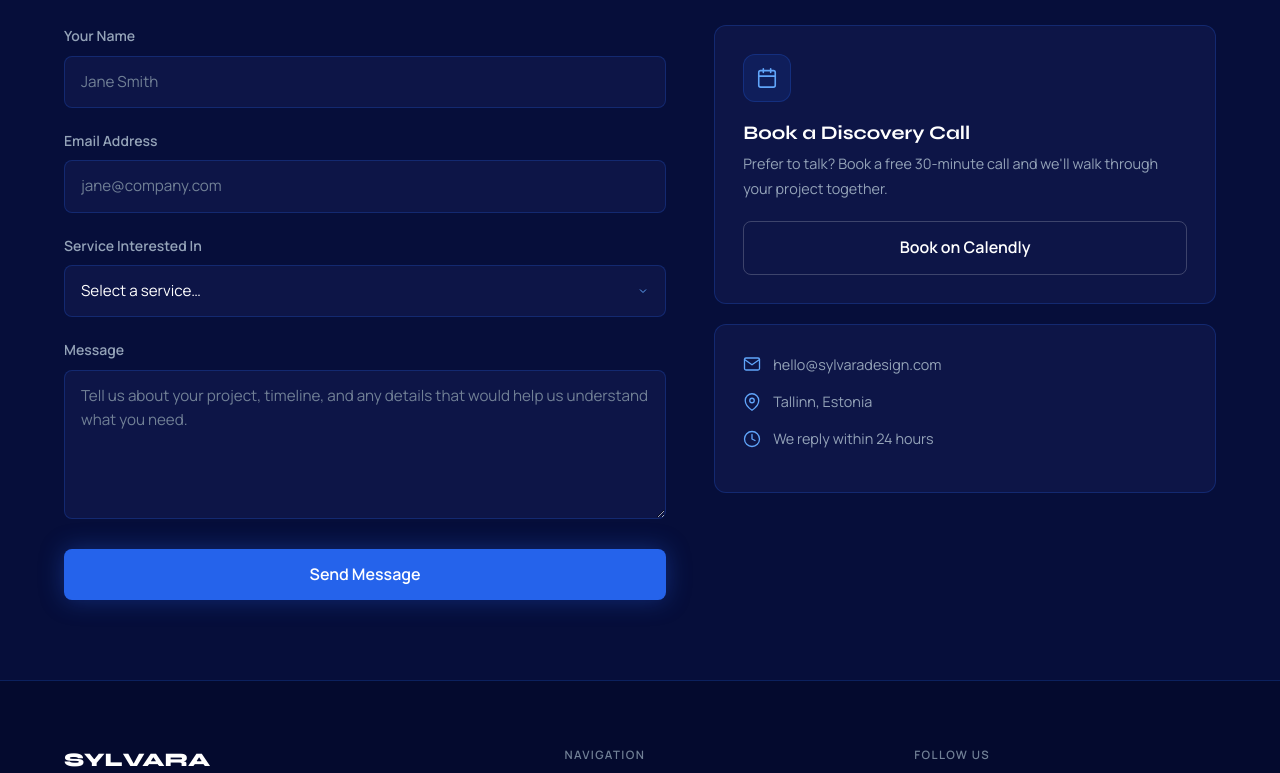
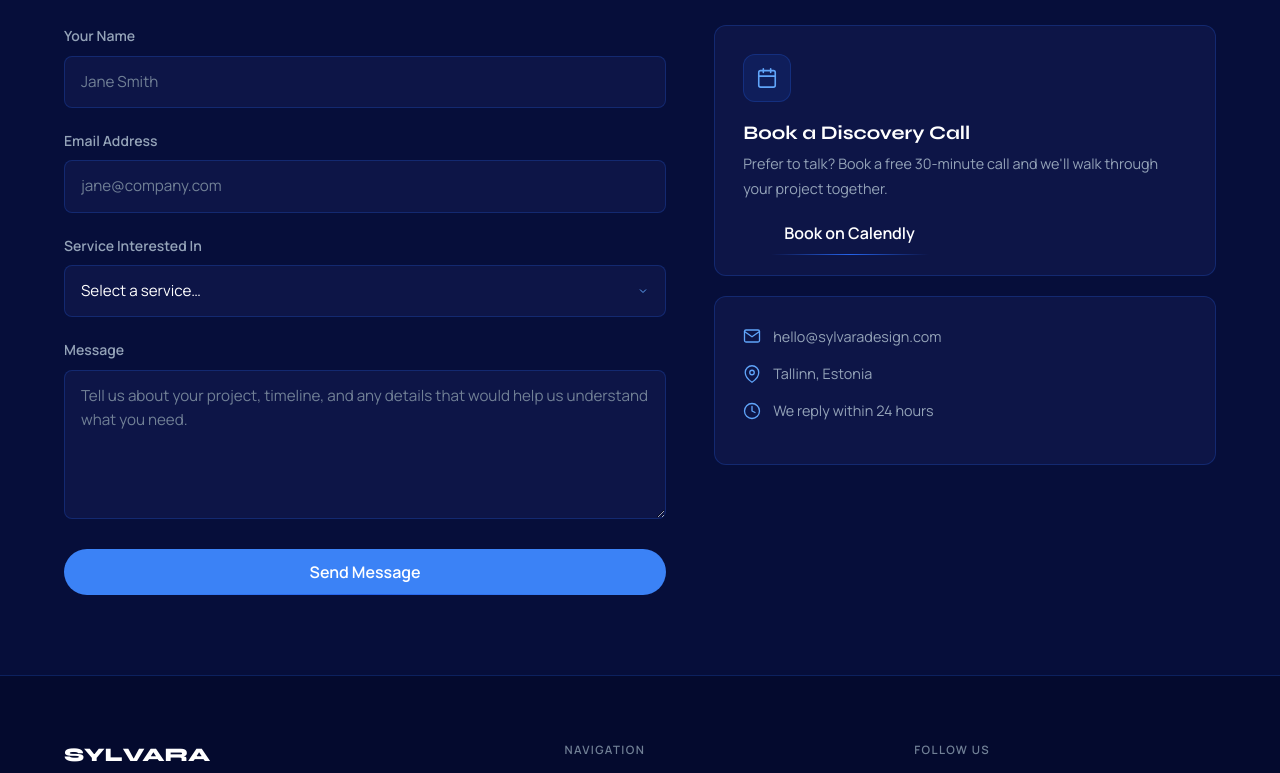
Before and after one commit to Andubanandu/sylvara, a Next.js app: page /contact in a window 1280 px wide. Shown: the part 451-1224 px from the top of the page. Built offline with nearby package versions, Linux system fonts and the light colour scheme.

Commit message:
feat: replace all buttons site-wide with NeonButton

```diff
--- a/src/app/about/page.tsx
+++ b/src/app/about/page.tsx
@@ -1,6 +1,7 @@
 import type { Metadata } from "next";
 import Link from "next/link";
 import { about, home } from "@/lib/content";
+import { Button as NeonButton } from "@/components/ui/neon-button";
 
 export const metadata: Metadata = {
   title: "About — Sylvara Web Design",
@@ -67,7 +68,7 @@ export default function AboutPage() {
               <h2>{home.cta.h2}</h2>
               <p>{home.cta.sub}</p>
             </div>
-            <Link href="/contact" className="btn btn-primary">{about.cta}</Link>
+            <NeonButton href="/contact" variant="solid" size="lg" className="mx-0 text-base font-semibold">{about.cta}</NeonButton>
           </div>
         </div>
       </section>
--- a/src/app/contact/page.tsx
+++ b/src/app/contact/page.tsx
@@ -1,6 +1,7 @@
 "use client";
 import { useState } from "react";
 import { contact, services } from "@/lib/content";
+import { Button as NeonButton } from "@/components/ui/neon-button";
 
 interface FormState {
   name: string; email: string; service: string; message: string;
@@ -96,9 +97,9 @@ export default function ContactPage() {
                     {errors.message && <span className="field-error" style={{ display: "block" }} role="alert">{errors.message}</span>}
                   </div>
 
-                  <button type="submit" className="btn btn-primary" style={{ width: "100%", justifyContent: "center" }} disabled={loading}>
+                  <NeonButton type="submit" variant="solid" size="lg" className="w-full mx-0 justify-center text-base font-semibold" disabled={loading}>
                     {loading ? "Sending…" : contact.form.submit}
-                  </button>
+                  </NeonButton>
                 </form>
               )}
             </div>
@@ -111,9 +112,9 @@ export default function ContactPage() {
                 </div>
                 <h3>{contact.book.h3}</h3>
                 <p>{contact.book.p}</p>
-                <a href="https://calendly.com" target="_blank" rel="noopener" className="btn btn-ghost" style={{ width: "100%", justifyContent: "center" }}>
+                <NeonButton href="https://calendly.com" variant="ghost" size="lg" className="w-full mx-0 justify-center text-base font-semibold text-white">
                   {contact.book.btn}
-                </a>
+                </NeonButton>
               </div>
 
               <div className="card" style={{ marginTop: "20px" }}>
--- a/src/app/page.tsx
+++ b/src/app/page.tsx
@@ -2,6 +2,7 @@ import Link from "next/link";
 import { home, services } from "@/lib/content";
 import HeroScroll from "@/components/HeroScroll";
 import { BackgroundPaths } from "@/components/ui/background-paths";
+import { Button as NeonButton } from "@/components/ui/neon-button";
 
 const serviceIcons = [
   <svg key="web" viewBox="0 0 24 24" aria-hidden="true"><rect x="2" y="3" width="20" height="14" rx="2"/><line x1="8" y1="21" x2="16" y2="21"/><line x1="12" y1="17" x2="12" y2="21"/></svg>,
@@ -49,7 +50,7 @@ export default function HomePage() {
               <h2>{home.cta.h2}</h2>
               <p>{home.cta.sub}</p>
             </div>
-            <Link href="/contact" className="btn btn-primary">{home.cta.btn}</Link>
+            <NeonButton href="/contact" variant="solid" size="lg" className="mx-0 text-base font-semibold">{home.cta.btn}</NeonButton>
           </div>
         </div>
       </section>
--- a/src/app/portfolio/page.tsx
+++ b/src/app/portfolio/page.tsx
@@ -2,6 +2,7 @@
 import { useState, useEffect, useRef } from "react";
 import Link from "next/link";
 import { portfolio } from "@/lib/content";
+import { Button as NeonButton } from "@/components/ui/neon-button";
 
 function useCountUp(target: number, duration = 1200, active: boolean) {
   const [value, setValue] = useState(0);
@@ -77,13 +78,15 @@ export default function PortfolioPage() {
         <div className="container">
           <div className="filter-tabs" role="group" aria-label="Filter projects">
             {portfolio.filters.map((f) => (
-              <button
+              <NeonButton
                 key={f}
-                className={`filter-tab${activeFilter === f ? " active" : ""}`}
+                variant={activeFilter === f ? "solid" : "ghost"}
+                size="sm"
+                className="mx-0 text-sm font-medium text-white"
                 onClick={() => setActiveFilter(f)}
               >
                 {f}
-              </button>
+              </NeonButton>
             ))}
           </div>
 
@@ -126,7 +129,7 @@ export default function PortfolioPage() {
       {/* ── CTA ── */}
       <section className="section" style={{ paddingTop: 0 }}>
         <div className="container text-center">
-          <Link href="/contact" className="btn btn-primary">{portfolio.cta}</Link>
+          <NeonButton href="/contact" variant="solid" size="lg" className="text-base font-semibold">{portfolio.cta}</NeonButton>
         </div>
       </section>
     </main>
--- a/src/app/services/page.tsx
+++ b/src/app/services/page.tsx
@@ -1,6 +1,7 @@
 import type { Metadata } from "next";
 import Link from "next/link";
 import { services, home } from "@/lib/content";
+import { Button as NeonButton } from "@/components/ui/neon-button";
 
 export const metadata: Metadata = {
   title: "Services — Sylvara Web Design",
@@ -76,7 +77,7 @@ export default function ServicesPage() {
               <h2>{home.cta.h2}</h2>
               <p>{home.cta.sub}</p>
             </div>
-            <Link href="/contact" className="btn btn-primary">{home.cta.btn}</Link>
+            <NeonButton href="/contact" variant="solid" size="lg" className="mx-0 text-base font-semibold">{home.cta.btn}</NeonButton>
           </div>
         </div>
       </section>
--- a/src/components/ui/neon-button.tsx
+++ b/src/components/ui/neon-button.tsx
@@ -1,4 +1,7 @@
+"use client";
+
 import React from 'react'
+import Link from 'next/link'
 import { cn } from '@/lib/utils'
 import { VariantProps, cva } from "class-variance-authority";
 
@@ -12,9 +15,9 @@ const buttonVariants = cva(
                 ghost: "border-transparent bg-transparent hover:border-zinc-600 hover:bg-white/10",
             },
             size: {
-                default: "px-7 py-1.5 ",
-                sm: "px-4 py-0.5 ",
-                lg: "px-10 py-2.5 ",
+                default: "px-7 py-1.5",
+                sm: "px-4 py-0.5",
+                lg: "px-10 py-2.5",
             },
         },
         defaultVariants: {
@@ -26,24 +29,59 @@ const buttonVariants = cva(
 
 export interface ButtonProps
     extends React.ButtonHTMLAttributes<HTMLButtonElement>,
-    VariantProps<typeof buttonVariants> { neon?: boolean }
+    VariantProps<typeof buttonVariants> {
+    neon?: boolean;
+    href?: string;
+}
+
+const neonTop = (neon: boolean) => (
+    <span className={cn(
+        "absolute h-px opacity-0 group-hover:opacity-100 transition-all duration-500 ease-in-out inset-x-0 inset-y-0 bg-gradient-to-r w-3/4 mx-auto from-transparent dark:via-blue-500 via-blue-600 to-transparent hidden",
+        neon && "block"
+    )} />
+);
+
+const neonBottom = (neon: boolean) => (
+    <span className={cn(
+        "absolute group-hover:opacity-30 transition-all duration-500 ease-in-out inset-x-0 h-px -bottom-px bg-gradient-to-r w-3/4 mx-auto from-transparent dark:via-blue-500 via-blue-600 to-transparent hidden",
+        neon && "block"
+    )} />
+);
 
 const Button = React.forwardRef<HTMLButtonElement, ButtonProps>(
-    ({ className, neon = true, size, variant, children, ...props }, ref) => {
+    ({ className, neon = true, size, variant, children, href, ...props }, ref) => {
+        const cls = cn(buttonVariants({ variant, size }), className);
+
+        if (href) {
+            const isExternal = href.startsWith("http");
+            if (isExternal) {
+                return (
+                    <a href={href} target="_blank" rel="noopener noreferrer" className={cls}>
+                        {neonTop(neon)}
+                        {children}
+                        {neonBottom(neon)}
+                    </a>
+                );
+            }
+            return (
+                <Link href={href} className={cls}>
+                    {neonTop(neon)}
+                    {children}
+                    {neonBottom(neon)}
+                </Link>
+            );
+        }
+
         return (
-            <button
-                className={cn(buttonVariants({ variant, size }), className)}
-                ref={ref}
-                {...props}
-            >
-                <span className={cn("absolute h-px opacity-0 group-hover:opacity-100 transition-all duration-500 ease-in-out inset-x-0 inset-y-0 bg-gradient-to-r w-3/4 mx-auto from-transparent dark:via-blue-500 via-blue-600 to-transparent hidden", neon && "block")} />
+            <button className={cls} ref={ref} {...props}>
+                {neonTop(neon)}
                 {children}
-                <span className={cn("absolute group-hover:opacity-30 transition-all duration-500 ease-in-out inset-x-0 h-px -bottom-px bg-gradient-to-r w-3/4 mx-auto from-transparent dark:via-blue-500 via-blue-600 to-transparent hidden", neon && "block")} />
+                {neonBottom(neon)}
             </button>
         );
     }
-)
+);
 
-Button.displayName = 'Button';
+Button.displayName = "Button";
 
 export { Button, buttonVariants };
```
